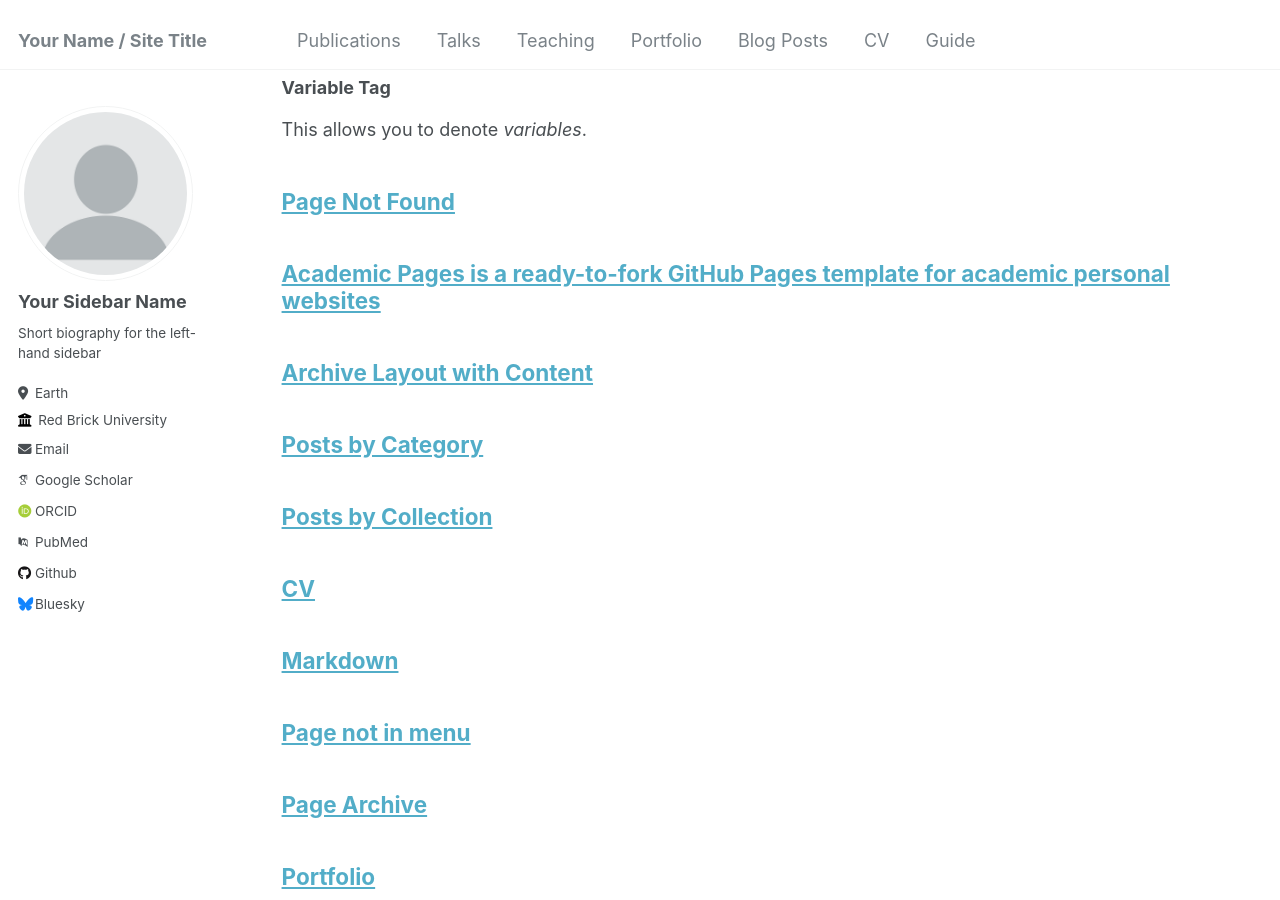
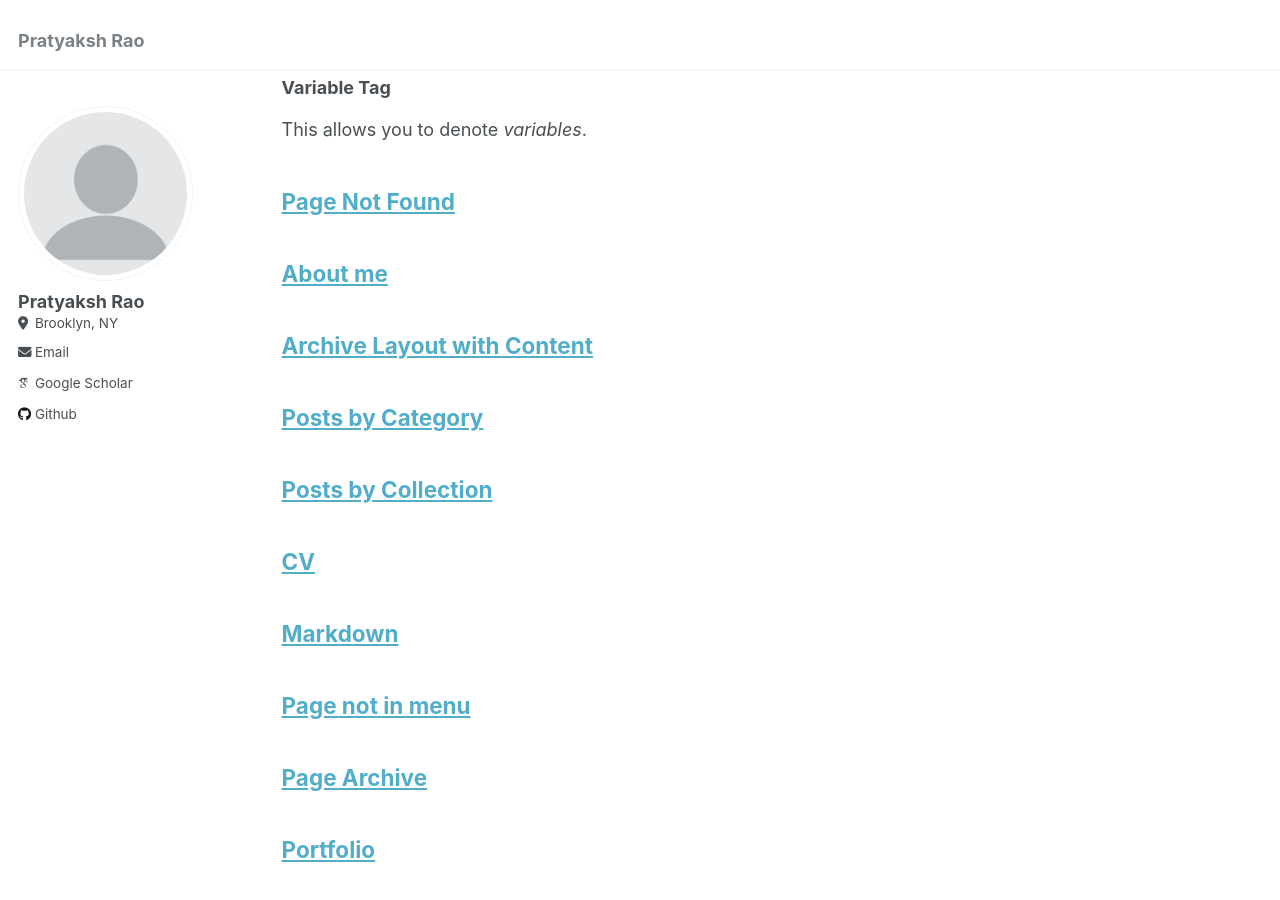
Before and after one commit to pratyaksh10/pratyaksh10.github.io, a Jekyll site: the page built from _pages/archive-layout-with-content.md, in a window 1280 px wide and 900 px high, scrolled down 4496 px. Built offline with Jekyll 4.4.1, drawn with Linux system fonts in a browser that asks for light colours; some web fonts are replaced; some of the changed text lies outside the part shown.

Commit message:
Updated about me page

```diff
--- a/_config.yml
+++ b/_config.yml
@@ -8,13 +8,13 @@
 
 # Basic Site Settings
 locale                   : "en-US"
-title                    : "Your Name / Site Title"
+title                    : "Pratyaksh Rao"
 title_separator          : "-"
-name                     : &name "Your Name"
+name                     : &name "Pratyaksh Rao"
 description              : &description "personal description"
-url                      : https://academicpages.github.io # the base hostname & protocol for your site e.g. "https://mmistakes.github.io"
+url                      : https://pratyaksh10.github.io # the base hostname & protocol for your site e.g. "https://mmistakes.github.io"
 baseurl                  : "" # the subpath of your site, e.g. "/blog"
-repository               : "academicpages/academicpages.github.io"
+repository               : "pratyaksh10/pratyaksh10.github.io"
 
 # Site Author - The following control what appear as part of the author content on the side bar.
 #               If a field is blank the icon and link will not appear, otherwise it will be shown.
@@ -22,33 +22,34 @@ repository               : "academicpages/academicpages.github.io"
 author:
   # Biographic information
   avatar           : "profile.png"
-  name             : "Your Sidebar Name"
+  name             : "Pratyaksh Rao"
   pronouns         : # example: "she/her"
-  bio              : "Short biography for the left-hand sidebar"
-  location         : "Earth"
-  employer         : "Red Brick University"
+  # bio              : "Short biography for the left-hand sidebar"
+  location         : "Brooklyn, NY"
+  employer         :
   uri              : # URL
-  email            : "none@example.org"
+  email            : "pr2257@nyu.edu"
+  linkedin         : "https://www.linkedin.com/in/pratyaksh10/"
 
   # Academic websites
   arxiv            : # URL - Update with the correct link to your profile
-  googlescholar    : "https://scholar.google.com/citations?user=PS_CX0AAAAAJ"
+  googlescholar    : "https://scholar.google.com/citations?user=_Vy11KoAAAAJ&hl=en"
   impactstory      : # URL
-  orcid            : "http://orcid.org/yourorcidurl"
+  orcid            : #"http://orcid.org/yourorcidurl"
   semantic         : # URL
-  pubmed           : "https://www.ncbi.nlm.nih.gov/pubmed/?term=john+snow"
+  pubmed           : #"https://www.ncbi.nlm.nih.gov/pubmed/?term=john+snow"
   researchgate     : # URL
 
   # Repositories and software development
   bitbucket        : # Username - Update with your username on the site
   codepen          : # Username
   dribbble         : # Username
-  github           : "academicpages"
+  github           : "pratyaksh10"
   kaggle           : # Username
   stackoverflow    : # User number or user number and name (i.e., use "1" or "1/jeff-atwood")
 
   # Social media
-  bluesky          : "bsky.app" # Replace this with you Bluesky username
+  bluesky          : #"bsky.app" # Replace this with you Bluesky username
   facebook         : # Username
   flickr           : # Username
   foursquare       : # Username
--- a/_data/authors.yml
+++ b/_data/authors.yml
@@ -1,7 +1,7 @@
 # Authors
 
 Name Name:
-  name        : "Name Name"
+  name        : "Pratyaksh"
   uri         : "http://name.com"
   email       : "name@name.com"
   bio         : "This is the first name."
```
Also changed, not shown: _data/navigation.yml (+14 -14 lines), _pages/about.md (+114 -31 lines).
